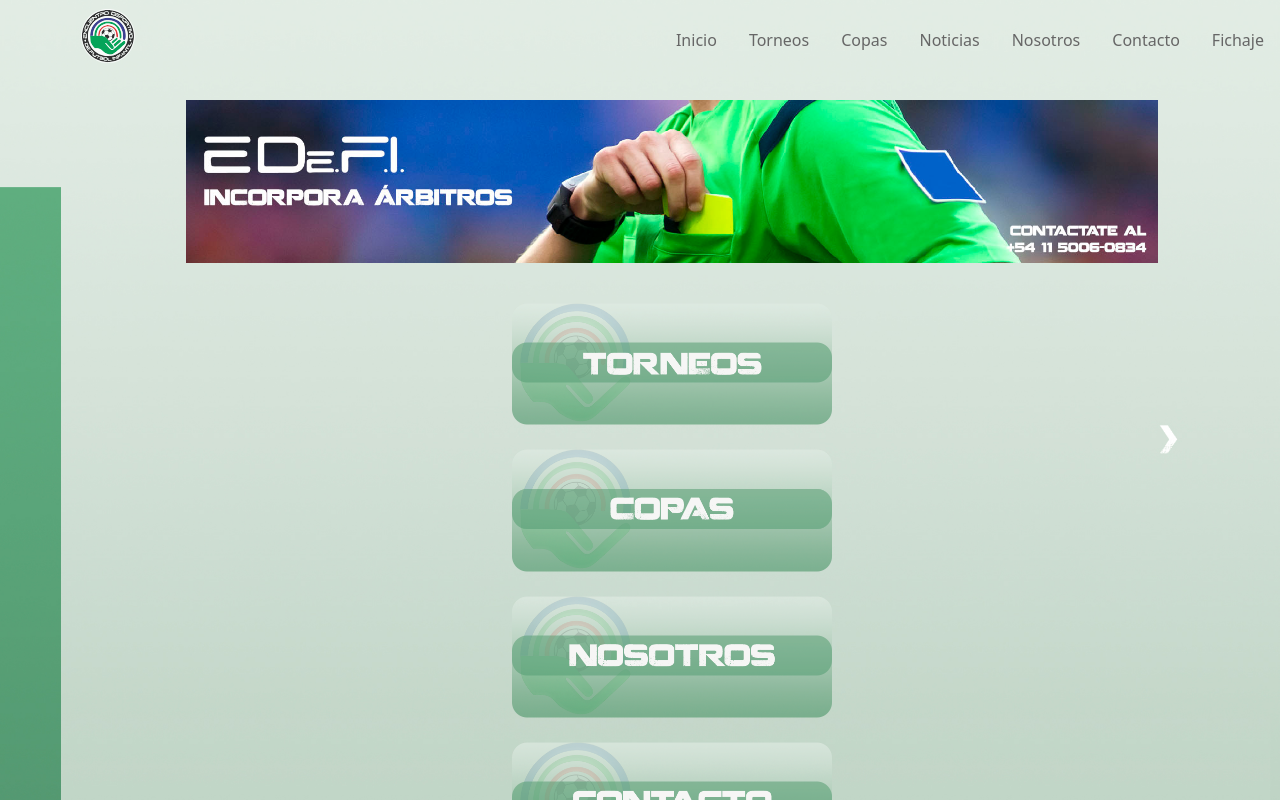
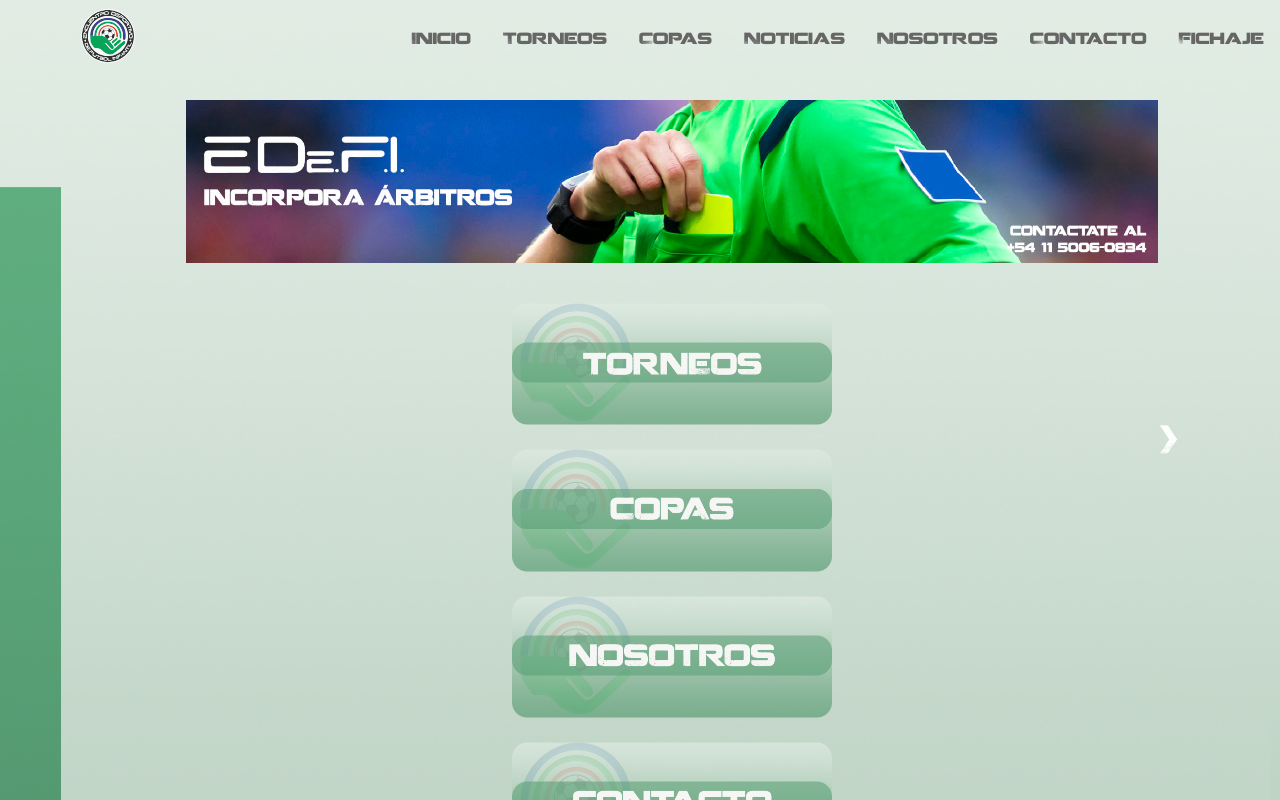
Before and after one commit to mmanna3/web-publica, a React (Vite) app: page / in a window 1280 px wide. Shown: the top 800 px of the page. Built offline with nearby package versions, Linux system fonts and the light colour scheme.

Commit message:
Cambia el font-size

```diff
--- a/src/index.css
+++ b/src/index.css
@@ -12,8 +12,5 @@ body,
 #root {
   width: 100%;
   height: 100%;
+  font-family: Coalition;
 }
-
-* {
-  /* font-family: Coalition; */
-}
--- a/tailwind.config.cjs
+++ b/tailwind.config.cjs
@@ -8,13 +8,17 @@ module.exports = {
     'font-family': 'Coalition',
   },
   theme: {
+    fontSize: {
+      'xs': '12px',
+    },
+
     extend: {
       backgroundImage: {
         'fondo-pc': "url('assets/images/desktop/fondo-pc.jpg')",
         'fondo-celu': "url('assets/images/mobile/fondo-celu.jpg')",
       },
       colors: {
-        'title-darkGreen': '#579e74'
+        'title-darkGreen': '#579e74',
       },
     },
   },
```
